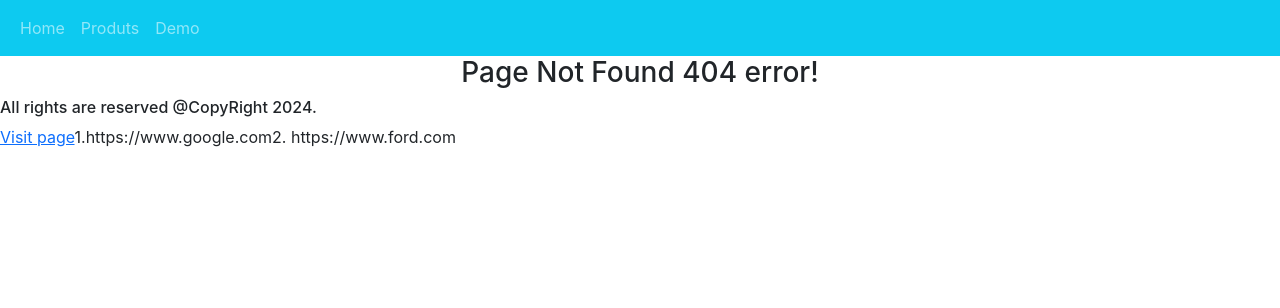
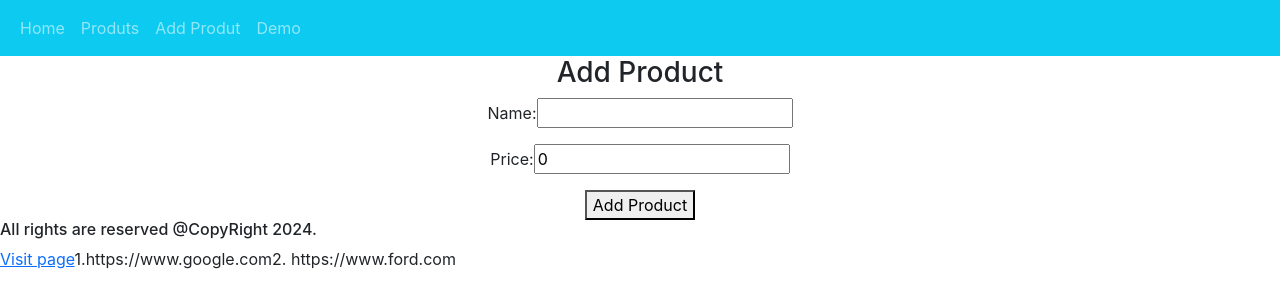
Before and after one commit to sreenath20/ford2024-react-app, a React (Create React App) app: page /add-product in a window 1280 px wide. Before the commit this address had no page. Shown: the top 308 px of the page. Built offline with nearby package versions, Linux system fonts and the light colour scheme.

Commit message:
demo add product added

```diff
--- a/src/App.js
+++ b/src/App.js
@@ -6,6 +6,7 @@ import { BrowserRouter, Routes, Route } from 'react-router-dom';
 import './App.css';
 import Demo from './components/demo/Demo';
 import DisplayProducts from './components/DisplayProducts';
+import AddProduct from './components/AddProduct';
 
 
 function App() {
@@ -17,6 +18,7 @@ function App() {
           <Route path="/" element={<Layout />}>
             <Route index element={<Home />} />
             <Route path="products" element={<DisplayProducts />} />
+            <Route path="add-product" element={<AddProduct />} />
             <Route path="demo" element={<Demo />} />
             <Route path="*" element={<NoPage />} />
           </Route>
--- /dev/null
+++ b/src/components/AddProduct.js
@@ -0,0 +1,105 @@
+import productService from "../services/ProductService";
+
+const { useState } = require("react");
+
+function AddProduct() {
+
+    let [newProduct, setNewProduct] = useState({
+        "name": '',
+        "price": 0
+
+    });
+
+    // let [offer, setOffer] = useState({
+    //     "discount": 0
+    // });
+
+    let [message, setMessage] = useState("");
+    let [errorMessage, setErrorMessage] = useState("");
+
+
+
+
+    const handleSubmit = (e) => {
+        e.preventDefault();
+
+        console.log(newProduct);
+        console.log(offer);
+       // console.log({...newProduct,'offer':offer});
+
+        productService.addProduct(newProduct)
+            .then(
+                (resp) => {
+                    console.log(resp);
+                    setMessage("Product Added successfully");
+                    setErrorMessage("");
+
+                }
+            )
+            .catch(
+                (err) => {
+                    console.log(err);
+                    setMessage("");
+                    setErrorMessage("Could not add product.");
+                }
+            )
+
+
+
+    };
+    const handleProductChange = (e) => {
+        let name = e.target.name;
+        let value = e.target.value;
+
+        setNewProduct({ ...newProduct, [name]: value });
+    }
+    const handleDiscountChange = (e) => {
+        let name = e.target.name;
+        let value = e.target.value;
+
+        setOffer({ ...offer, [name]: value });
+
+    }
+
+    const elementForm = (
+        <>
+            <h3> Add Product</h3>
+
+            {
+                message && <div className="alert alert-success">{message}</div>
+            }
+
+            {
+                errorMessage && <div className="alert alert-danger">{errorMessage}</div>
+            }
+
+            <form onSubmit={handleSubmit}>
+                <p>
+                    Name:
+                    <input type="text" name="name" value={newProduct.name} onChange={handleProductChange}></input>
+                </p>
+                <p>
+                    Price:
+                    <input type="number" name="price" value={newProduct.price} onChange={handleProductChange}></input>
+                </p>
+
+                {/* <p>
+                    Discount %:
+                    <input type="number" name="discount" value={offer.discount} onChange={handleDiscountChange}></input>
+                </p> */}
+                <button type="submit" >Add Product</button>
+            </form>
+            {/* {newProduct.name}:{newProduct.price} */}
+
+        </>
+    );
+
+    return (
+        <>
+            {elementForm}
+        </>
+    );
+
+}
+
+export default AddProduct;
--- a/src/components/DisplayProducts.js
+++ b/src/components/DisplayProducts.js
@@ -10,12 +10,10 @@ function ProductTable({ products, onDeleteProduct }) {
             <h3> All Product Details:</h3>
             <table>
                 <thead>
-                    <tr key="0">
+                    <tr>
                         <th>Id</th>
                         <th>Name</th>
-                        <th>Price</th>
-                        <th>Actions</th>
-
+                        <th>Salary</th>
                     </tr>
                 </thead>
                 <tbody>
@@ -41,12 +39,12 @@ function ProductTable({ products, onDeleteProduct }) {
 
 function DisplayProducts() {
 
-    const [products, setProducts] = useState([{}])
+    const [products, setProducts] = useState([])
 
     useEffect(
         () => { //Runs only on the first render
+            console.log("useEffect call back");
             loadAllProducts();
-
         }, []);
 
     const loadAllProducts = () =>
@@ -71,7 +69,7 @@ function DisplayProducts() {
             .then(
                 (resp) => {
                     console.log(resp);
-                    setProducts( products.filter((p)=>p.id !=id));
+                    setProducts(products.filter((p) => p.id != id));
                 }
             )
             .catch(
@@ -84,8 +82,10 @@ function DisplayProducts() {
     }
     return (
         <>
-            {/* <h3>Display all products</h3> */}
-            <ProductTable products={products} onDeleteProduct={handleDeleteProduct} />
+
+            {products.length > 0 ?
+                <ProductTable products={products} onDeleteProduct={handleDeleteProduct} />
+                : <h3>No Products to Display.</h3>}
         </>
     )
 }
--- a/src/components/Layout.js
+++ b/src/components/Layout.js
@@ -16,6 +16,9 @@ const Layout = () => {
             <li className="nav-item">
               <Link to="/products" className="nav-link">Produts</Link>
             </li>
+            <li className="nav-item">
+              <Link to="/add-product" className="nav-link">Add Produt</Link>
+            </li>
 
             <li className="nav-item">
               <Link to="/demo" className="nav-link">Demo</Link>
--- a/src/services/ProductService.js
+++ b/src/services/ProductService.js
@@ -9,5 +9,9 @@ class ProductService {
     deleteProductById(id){
         return axiosInstance.delete("http://localhost:8090/product/"+id);
     }
+
+    addProduct(newProduct){
+        return axiosInstance.post('http://localhost:8090/product',newProduct);
+    }
 }
 export default new ProductService();
```
